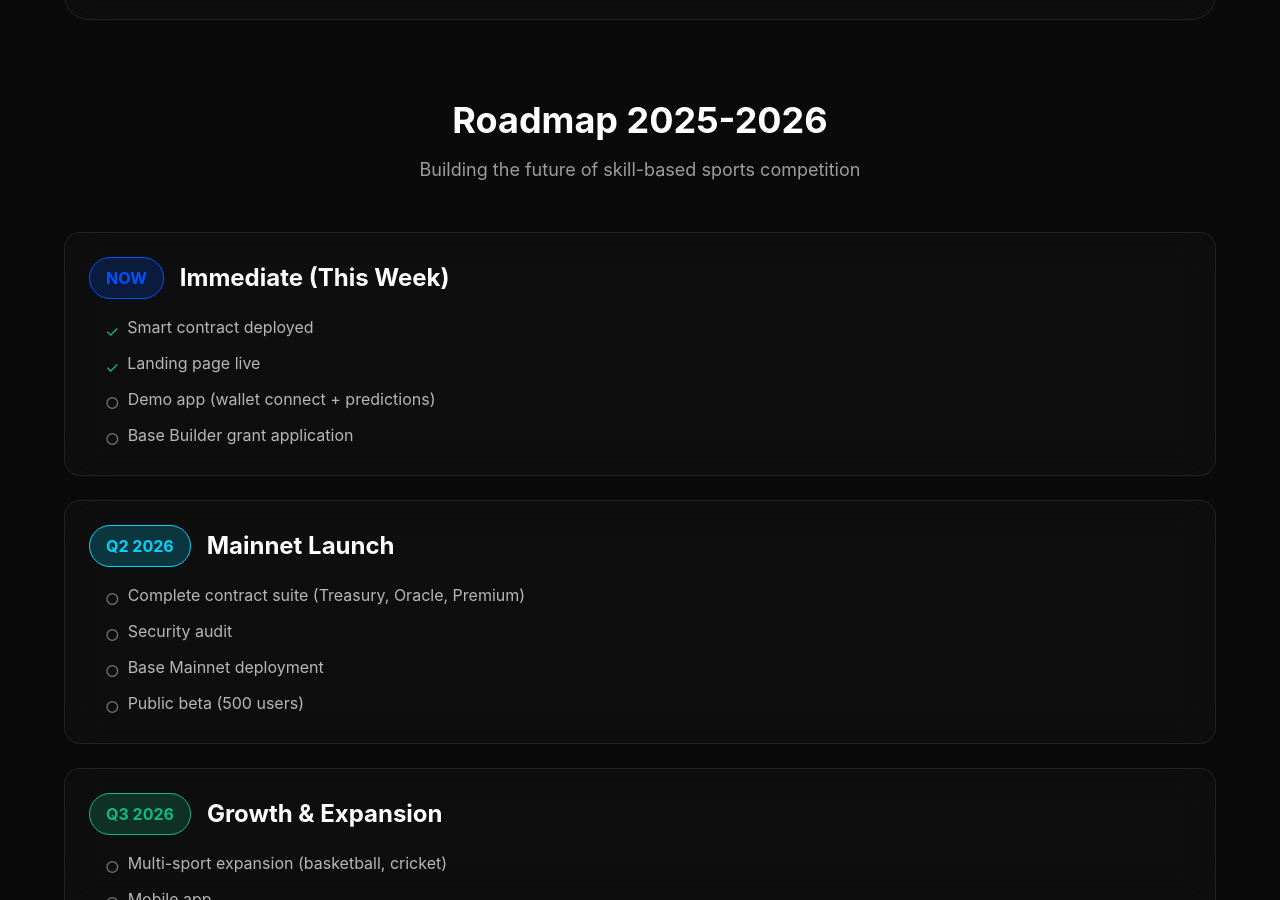
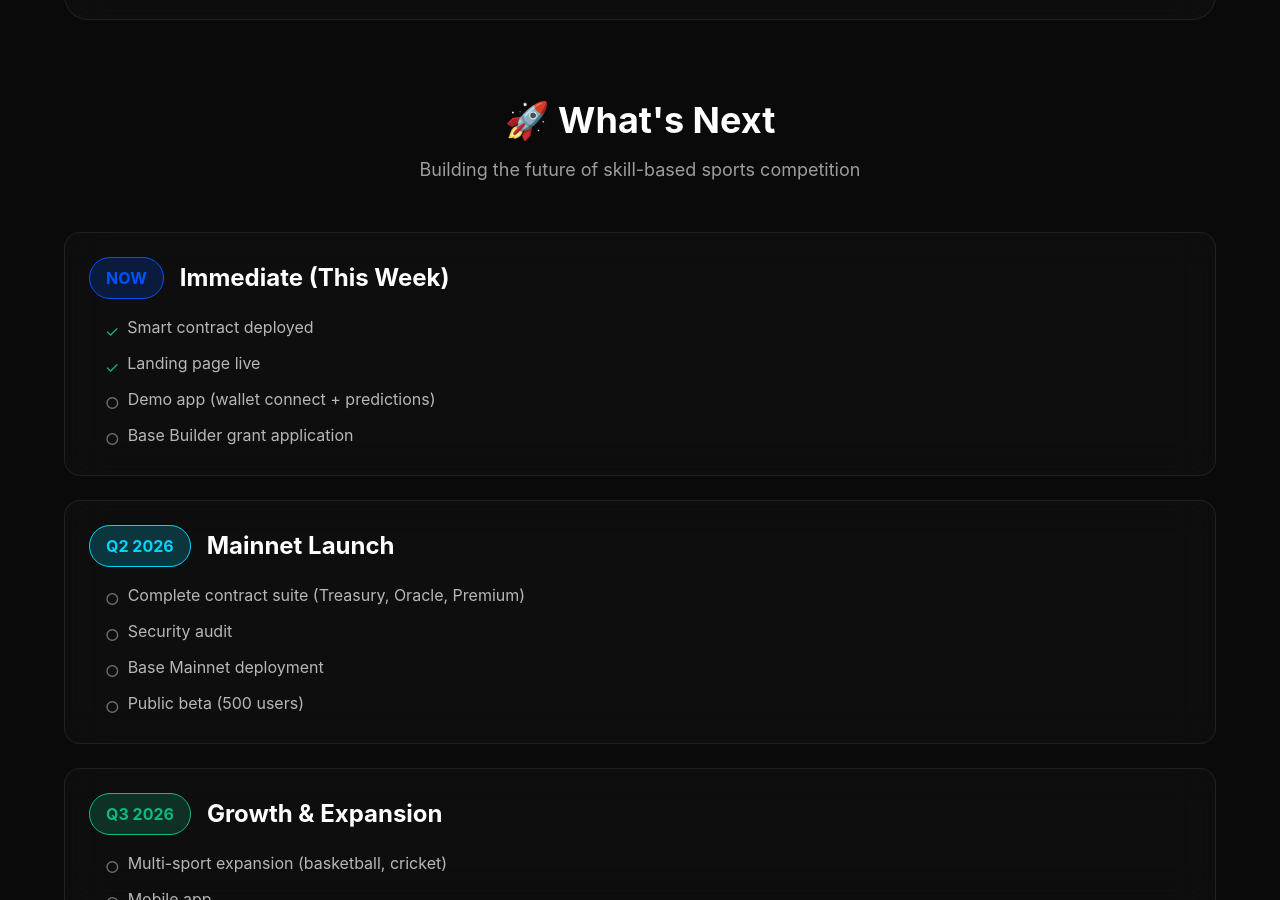
Before and after one commit to seershub/seershub-landing, a Next.js app: page /pitch-deck in a window 1280 px wide. Shown: the part 4612-5512 px from the top of the page. Built offline with nearby package versions, Linux system fonts and the light colour scheme.

Commit message:
docs: update pitch-deck roadmap title to match README (ğŸš€ What's Next)

```diff
--- a/app/pitch-deck/page.tsx
+++ b/app/pitch-deck/page.tsx
@@ -523,7 +523,7 @@
             className="mb-20"
           >
             <div className="text-center mb-12">
-              <h2 className="text-4xl font-bold mb-4">Roadmap 2025-2026</h2>
+              <h2 className="text-4xl font-bold mb-4">🚀 What's Next</h2>
               <p className="text-white/60 text-lg">Building the future of skill-based sports competition</p>
             </div>
 
```
